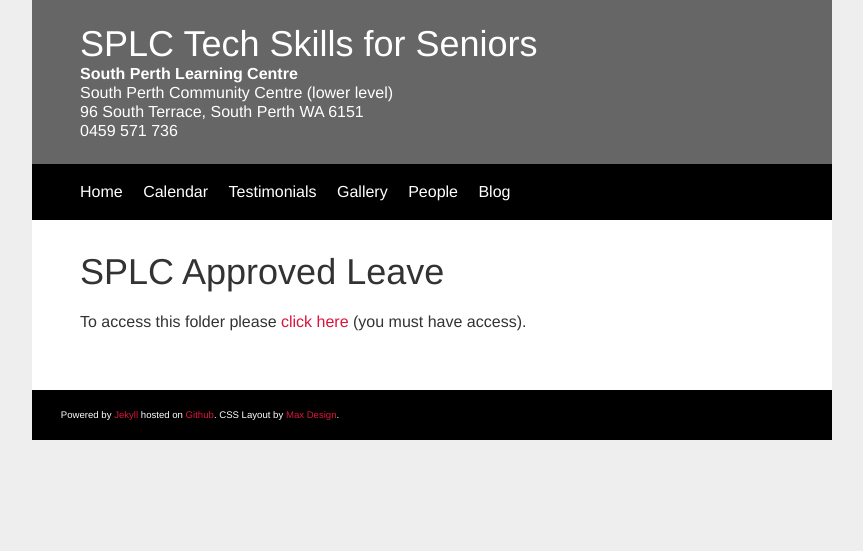
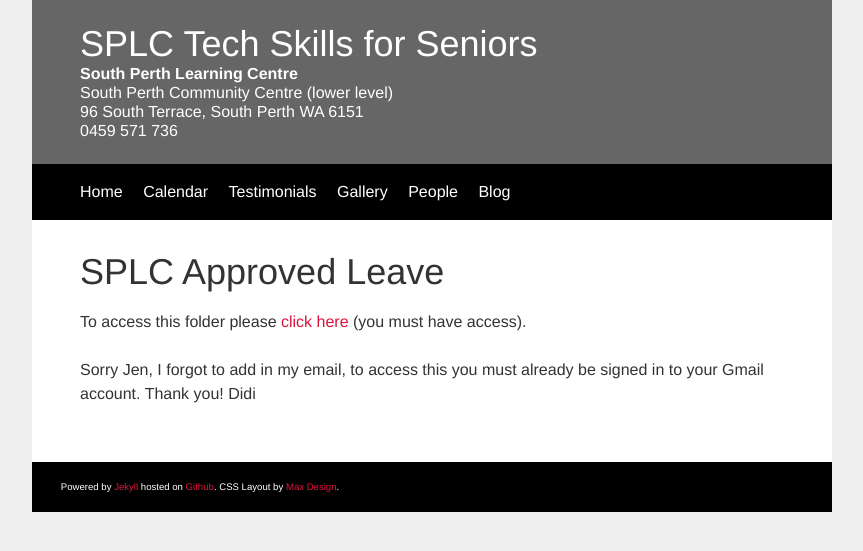
Before and after one commit to auxellbs/splconline.github.io, a Jekyll site: the page built from splc-leave/index.md, in a window 1280 px wide. Shown: the top 551 px of the page, without its empty margins (208-1071 px from the left). Built offline with Jekyll 4.4.1, drawn with Linux system fonts in a browser that asks for light colours; our own code applies the rules of GitHub Pages for plain Markdown files.

Commit message:
Update index.md

```diff
--- a/splc-leave/index.md
+++ b/splc-leave/index.md
@@ -1,3 +1,5 @@
 # SPLC Approved Leave
 
 To access this folder please [click here](https://drive.google.com/drive/folders/1wcTGpkfABWLBHbIV0sMau5YM4bjqt5HE?usp=sharing) (you must have access).
+
+Sorry Jen, I forgot to add in my email, to access this you must already be signed in to your Gmail account. Thank you! Didi
```
